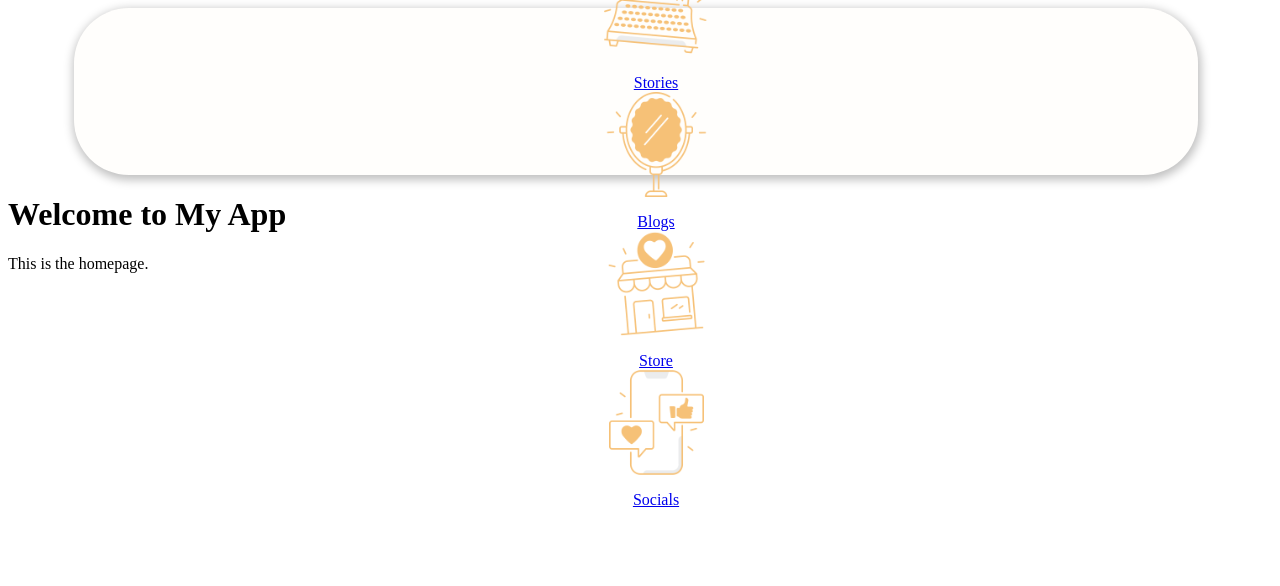
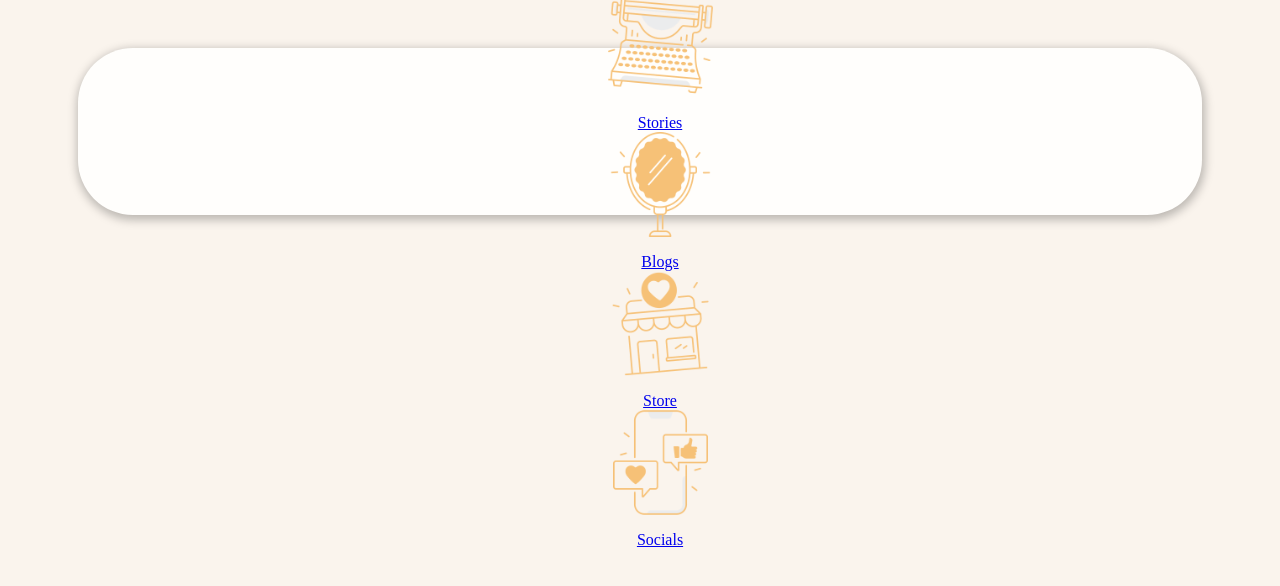
Before and after one commit to ChaseLittlepaws/character-sheets-site, a Gatsby site: page / in a window 1280 px wide. Built offline with nearby package versions, Linux system fonts and the light colour scheme; Gatsby itself is replaced by a stand-in of ours.

Commit message:
Centered Header. Added Layout. Updated README.

```diff
--- a/src/components/Header.js
+++ b/src/components/Header.js
@@ -5,7 +5,7 @@ import {
   navLinks,
   navLinkItem,
   navLinkText
-} from './header.module.css'
+} from '../styles/header.module.css'
 import photosIcon from '/src/images/photosIcon.png';
 import favoritesIcon from '/src/images/favoritesIcon.png';
 import storiesIcon from '/src/images/storiesIcon.png';
@@ -13,7 +13,7 @@ import blogsIcon from '/src/images/blogsIcon.png';
 import storeIcon from '/src/images/storeIcon.png';
 import socialsIcon from '/src/images/socialsIcon.png';
 
-const Header = ({ }) => {
+const Header = () => {
   const data = [
     {
       name: "Photos",
--- /dev/null
+++ b/src/components/layout.js
@@ -0,0 +1,8 @@
+import React from 'react';
+import '../styles/layout.css';
+
+const Layout = ({ children }) => {
+  return <div>{children}</div>;
+};
+
+export default Layout;
--- a/src/pages/index.js
+++ b/src/pages/index.js
@@ -1,13 +1,14 @@
 import React from 'react';
-import Header from '/src/components/Header.js';
+import Header from '../components/header.js';
+import Layout from '../components/layout.js';
 
 function App() {
   return (
-    <div>
-      <Header />
-      <h1>Welcome to My App</h1>
-      <p>This is the homepage.</p>
-    </div>
+    <Layout>
+      <div>
+        <Header />
+      </div>
+    </Layout>
   );
 }
 
--- a/src/components/header.module.css
+++ b/src/styles/header.module.css
@@ -11,10 +11,11 @@
     position: absolute;
     width: 1124px;
     height: 167px;
-    left: calc(50% - 1124px/2 - 4px);
+    left: calc(50% - 1124px/2);
+    top: 48px;
     background: #FFFEFC;
     position: sticky;
-    top: 0;
+    margin-top: 48px;
   }
 
   .navLinkItem {
--- /dev/null
+++ b/src/styles/layout.css
@@ -0,0 +1,4 @@
+body {
+    background-color: #FAF4ED;
+    margin: 0 auto;
+}
```
Also changed, not shown: README.md, 1 other file.
